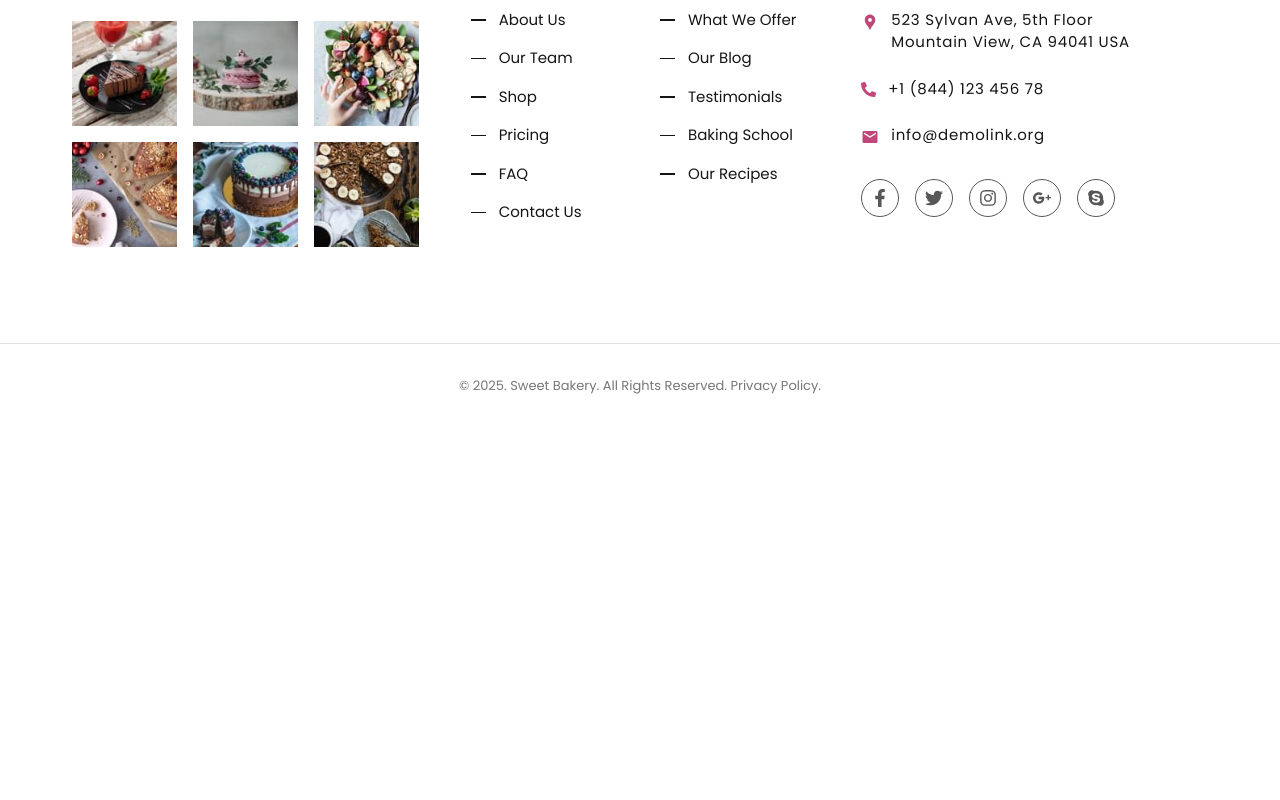
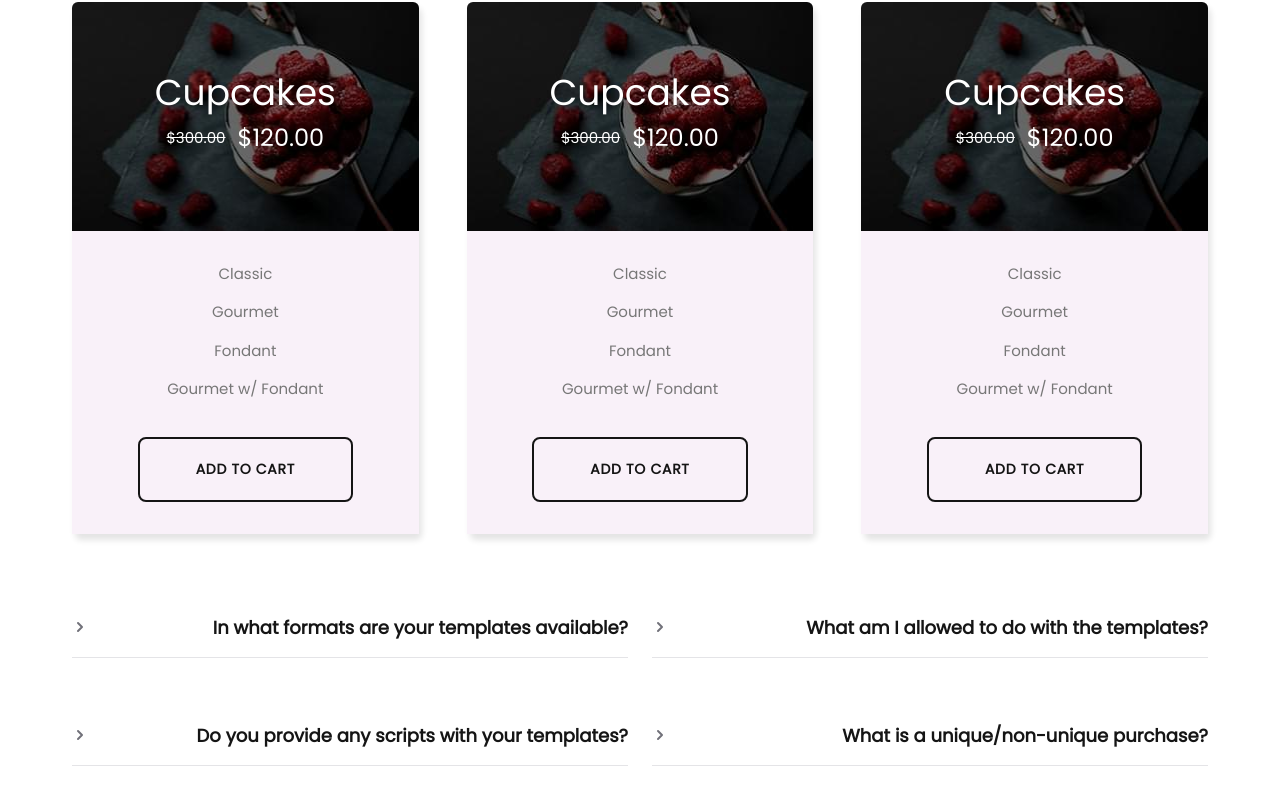
Before and after one commit to mohammad-AKH-dev/Cake-shop, a Next.js app: page /offers in a window 1280 px wide. Shown: the part 1540-2340 px from the top of the page. Before the commit the page ends 1967 px from the top, so only its background shows below. Built offline with nearby package versions, Linux system fonts and the light colour scheme.

Commit message:
offer pages boxes and accordions complited + responsive

```diff
--- a/package.json
+++ b/package.json
@@ -11,6 +11,7 @@
   "dependencies": {
     "@coreui/coreui": "^5.2.0",
     "@coreui/react": "^5.5.0",
+    "@radix-ui/react-accordion": "^1.2.3",
     "@radix-ui/react-select": "^2.1.6",
     "@radix-ui/react-slot": "^1.1.2",
     "class-variance-authority": "^0.7.1",
--- a/src/components/modules/Navbar.tsx
+++ b/src/components/modules/Navbar.tsx
@@ -37,6 +37,7 @@ function Navbar() {
     },
     { id: 6, title: "CONTACT US", href: "/contact" },
   ]);
+  console.log(router)
 
 
   return (
@@ -46,8 +47,8 @@ function Navbar() {
           !menu.paths ? (
             <li
               className={`navbar-item relative before:transition-all font-bold
-         hover:before:w-full before:-top-[28px] ${
-           router.pathname === menu.href && "before:w-full"
+         hover:before:w-full before:-top-[28px] ${router.asPath === menu.href && 'before:w-full'} ${
+           router.pathname === menu.href  && "before:w-full"
          }
          before:absolute before:w-0 before:h-[8px] before:bg-primary`}
             >
--- a/src/components/modules/PageHeader.tsx
+++ b/src/components/modules/PageHeader.tsx
@@ -16,7 +16,7 @@ function PageHeader(props: PageHeaderPropsType) {
     bg-center items-center justify-center h-[381px]"
       >
         <h3
-          className="page-header__title text-[55px] tracking-widest uppercase text-white
+          className="page-header__title text-[30px] text-center sm:text-[55px] tracking-widest uppercase text-white
       font-bold"
         >
           {title}
--- /dev/null
+++ b/src/components/modules/offers/OfferBox.tsx
@@ -0,0 +1,44 @@
+import Image from "next/image";
+import React from "react";
+
+
+function OfferBox() {
+  return (
+    <>
+      <div className="offfer-box w-[75%] sm:w-full mx-auto relative shadow-service-box rounded-md">
+        <Image
+          src={"/images/offers/offers-1.jpg"}
+          className="w-full absolute top-0 right-0 left-0 -z-50 rounded-t-md"
+          width={346}
+          height={229}
+          alt="offer-img"
+        />
+        <div className="offer-box__title flex items-center justify-center flex-col pt-16 text-white">
+          <h3 className="text-[36px] capitalize">Cupcakes</h3>
+          <div className="prices flex items-center gap-x-3">
+            <span className="price text-[15px] line-through">$300.00</span>
+            <span className="discount text-[24px]">$120.00</span>
+          </div>
+        </div>
+        <div className="offer-box__content mt-[.7rem] lg:mt-[2.4rem] xl:mt-[4.7rem] bg-[#f9f1f9] p-8">
+          <div className="categories flex flex-col text-[15px] text-text items-center gap-y-4">
+            <span>Classic</span>
+            <span>Gourmet</span>
+            <span>Fondant</span>
+            <span>Gourmet w/ Fondant</span>
+          </div>
+          <div
+            className="add-to-cart__btn uppercase text-[14px] font-bold lg:w-fit mx-auto p-3 lg:p-5 hover:border-primary
+            cursor-pointer px-10 lg:px-14 transition-all
+             relative mt-9 flex items-center justify-center
+             hover:bg-primary hover:text-white border-2 border-[#151515] rounded-lg tracking-wider"
+          >
+            <span className="z-[999] block w-full text-center">add to cart</span>
+          </div>
+        </div>
+      </div>
+    </>
+  );
+}
+
+export default OfferBox;
--- /dev/null
+++ b/src/components/templates/offers/Accordeons.tsx
@@ -0,0 +1,94 @@
+import React from "react";
+import {
+  Accordion,
+  AccordionContent,
+  AccordionItem,
+  AccordionTrigger,
+} from "@/components/ui/accordion";
+
+function Accordeons() {
+  return (
+    <div className="accordions container my-16 mb-36 ">
+      <Accordion
+        type="single"
+        collapsible
+        className="w-full grid grid-cols-1 md:grid-cols-2 gap-x-6 gap-y-12"
+      >
+        <AccordionItem value="item-1" className="">
+          <AccordionTrigger className="flex lg:flex-row-reverse text-[18px] hover:no-underline font-bold">
+            In what formats are your templates available?
+          </AccordionTrigger>
+          <AccordionContent className="text-text text-[15px] leading-7">
+            Website templates are available in Photoshop and HTML formats. Fonts
+            are included with Photoshop file. In most templates HTML is
+            compatible with Adobe® Dreamweaver® and Microsoft Frontpage®.
+          </AccordionContent>
+        </AccordionItem>
+        <AccordionItem value="item-2" className="">
+          <AccordionTrigger className="flex lg:flex-row-reverse text-[18px] hover:no-underline font-bold">
+            What am I allowed to do with the templates?
+          </AccordionTrigger>
+          <AccordionContent className="text-text text-[15px] leading-7">
+            You may build a website using the template in any way you like. You
+            may not resell or redistribute templates (like we do); claim
+            intellectual or exclusive ownership to any of our products, modified
+            or unmodified. All products are property of content providing
+            companies and individuals. You are also not allowed to make more
+            than one project using the same template (you have to purchase the
+            same template once more in order to make another project with the
+            same design).
+          </AccordionContent>
+        </AccordionItem>
+        <AccordionItem value="item-3" className="">
+          <AccordionTrigger className="flex lg:flex-row-reverse text-[18px] hover:no-underline font-bold">
+            Do you provide any scripts with your templates?
+          </AccordionTrigger>
+          <AccordionContent className="text-text text-[15px] leading-7">
+            Our templates do not include any additional scripts. Newsletter
+            subscriptions, search fields, forums, image galleries (in HTML
+            versions of Flash products) are inactive. Basic scripts can be
+            easily added at www.zemez.io If you are not sure that the element
+            you’re interested in is active please contact our Support Chat for
+            clarification.
+          </AccordionContent>
+        </AccordionItem>
+        <AccordionItem value="item-4" className="">
+          <AccordionTrigger className="flex lg:flex-row-reverse text-[18px] hover:no-underline font-bold">
+            What is a unique/non-unique purchase?
+          </AccordionTrigger>
+          <AccordionContent className="text-text text-[15px] leading-7">
+            Non-exclusive purchase means that other people can buy the template
+            you have chosen some time later. Exclusive or unique purchase
+            guarantees that you are the last person to buy this template. After
+            an exclusive purchase occurs the template is being permanently
+            removed from the sales directory and will never be available to
+            other customers again. Only you and people who bought the template
+            before you will own it.
+          </AccordionContent>
+        </AccordionItem>
+        <AccordionItem value="item-5" className="">
+          <AccordionTrigger className="flex lg:flex-row-reverse text-[18px] hover:no-underline font-bold">
+            What do I receive when I order a template?
+          </AccordionTrigger>
+          <AccordionContent className="text-text text-[15px] leading-7 w-full">
+            After you complete the payment via our secure form you will receive
+            the instructions for downloading the product. The source files in
+            the download package can vary based on the type of the product you
+            have purchased.
+          </AccordionContent>
+        </AccordionItem>
+        <AccordionItem value="item-6" className="">
+          <AccordionTrigger className="flex lg:flex-row-reverse text-[18px] hover:no-underline font-bold">
+            How can I pay for my order?
+          </AccordionTrigger>
+          <AccordionContent className="text-text text-[15px] leading-7 w-full">
+            We accept Visa, MasterCard, and American Express credit and debit
+            cards for your convenience.
+          </AccordionContent>
+        </AccordionItem>
+      </Accordion>
+    </div>
+  );
+}
+
+export default Accordeons;
--- a/src/components/templates/offers/Offers.tsx
+++ b/src/components/templates/offers/Offers.tsx
@@ -5,13 +5,16 @@ import { IoFlower } from "react-icons/io5";
 import { FaTruck } from "react-icons/fa";
 import { MdOutlinePayment } from "react-icons/md";
 import Ticket from "./Ticket";
+import OfferBox from "@/components/modules/offers/OfferBox";
+import Accordeons from "./Accordeons";
+
 
 function Offers() {
   const [services, setServices] = useState();
 
   return (
-    <div className="offers-wrapper">
-      <div className="services-wrapper container">
+    <div className="offers-wrapper ">
+      <div className="services-wrapper pl-12  container">
         <div
           className="offers-services__wrapper grid place-items-center gap-x-6
       grid-cols-1 text-center sm:text-left sm:grid-cols-2 gap-y-12 sm:gap-y-6 lg:gap-y-0 lg:grid-cols-3 xl:grid-cols-4"
@@ -47,6 +50,13 @@ function Offers() {
         </div>
       </div>
       <Ticket />
+      <div className="offers-boxes__wrapper container mt-28 gap-x-12 grid grid-cols-1
+       sm:grid-cols-2 gap-y-12 lg:gap-y-0 lg:grid-cols-3">
+        <OfferBox/>
+        <OfferBox/>
+        <OfferBox/>
+      </div>
+      <Accordeons/>
     </div>
   );
 }
--- /dev/null
+++ b/src/components/ui/accordion.tsx
@@ -0,0 +1,55 @@
+import * as React from "react"
+import * as AccordionPrimitive from "@radix-ui/react-accordion"
+import { ChevronDown } from "lucide-react"
+
+import { cn } from "@/lib/utils"
+
+const Accordion = AccordionPrimitive.Root
+
+const AccordionItem = React.forwardRef<
+  React.ElementRef<typeof AccordionPrimitive.Item>,
+  React.ComponentPropsWithoutRef<typeof AccordionPrimitive.Item>
+>(({ className, ...props }, ref) => (
+  <AccordionPrimitive.Item
+    ref={ref}
+    className={cn("border-b", className)}
+    {...props}
+  />
+))
+AccordionItem.displayName = "AccordionItem"
+
+const AccordionTrigger = React.forwardRef<
+  React.ElementRef<typeof AccordionPrimitive.Trigger>,
+  React.ComponentPropsWithoutRef<typeof AccordionPrimitive.Trigger>
+>(({ className, children, ...props }, ref) => (
+  <AccordionPrimitive.Header className="flex">
+    <AccordionPrimitive.Trigger
+      ref={ref}
+      className={cn(
+        "flex flex-1 items-center justify-between py-4 text-sm font-medium transition-all hover:underline text-left [&[data-state=open]>svg]:rotate-180",
+        className
+      )}
+      {...props}
+    >
+      {children}
+      <ChevronDown className="h-4 w-4 shrink-0 text-muted-foreground transition-transform duration-200" />
+    </AccordionPrimitive.Trigger>
+  </AccordionPrimitive.Header>
+))
+AccordionTrigger.displayName = AccordionPrimitive.Trigger.displayName
+
+const AccordionContent = React.forwardRef<
+  React.ElementRef<typeof AccordionPrimitive.Content>,
+  React.ComponentPropsWithoutRef<typeof AccordionPrimitive.Content>
+>(({ className, children, ...props }, ref) => (
+  <AccordionPrimitive.Content
+    ref={ref}
+    className="overflow-hidden text-sm data-[state=closed]:animate-accordion-up data-[state=open]:animate-accordion-down"
+    {...props}
+  >
+    <div className={cn("pb-4 pt-0", className)}>{children}</div>
+  </AccordionPrimitive.Content>
+))
+AccordionContent.displayName = AccordionPrimitive.Content.displayName
+
+export { Accordion, AccordionItem, AccordionTrigger, AccordionContent }
--- a/src/styles/globals.css
+++ b/src/styles/globals.css
@@ -127,3 +127,12 @@ button > svg {
   width: 30px !important;
   height: 30px !important;
 }
+
+button > .lucide-chevron-down {
+  transform: rotate(-90deg);
+  stroke-width: 3px !important;
+}
+
+button > .lucide-chevron-down:hover {
+   transform: rotate(0deg) !important;
+}
--- a/tailwind.config.js
+++ b/tailwind.config.js
@@ -27,11 +27,11 @@ module.exports = {
   	},
   	extend: {
   		colors: {
-  			'primary': '#c14679',
-  			'title': '#151515',
-  			'text': '#777777',
+  			primary: '#c14679',
+  			title: '#151515',
+  			text: '#777777',
   			tab: '#9b9b9b',
-  			'icon': '#575757',
+  			icon: '#575757',
   			background: 'hsl(var(--background))',
   			foreground: 'hsl(var(--foreground))',
   			card: {
@@ -79,10 +79,11 @@ module.exports = {
   			box: '3px 9px 18px 0 rgba(0, 0, 0, 0.18)',
   			'offer-box': '0 5px 16px 0 rgba(0, 0, 0, 0.15)',
   			'product-box': '0 1px 18px 0 rgba(0, 0, 0, 0.09)',
-			'row-box': '0 0 9px 0 rgba(0, 0, 0, 0.08)'
+  			'row-box': '0 0 9px 0 rgba(0, 0, 0, 0.08)',
+  			'service-box': '3px 6px 6px 0 rgba(0, 0, 0, 0.11)'
   		},
   		backgroundColor: {
-  			'primary': '#c14679',
+  			primary: '#c14679',
   			hover: '#8c2f55',
   			badge: '#232322'
   		},
@@ -95,12 +96,34 @@ module.exports = {
   			news: 'url("/images/cakes/slice.jpg")',
   			clients: 'url("/images/clients-bg.jpg")',
   			'page-header': 'url("/images/breadcrumbs-bg.jpg")',
-			'offers-bg': 'url("/images/offers-bg.jpg")'
+  			'offers-bg': 'url("/images/offers-bg.jpg")'
   		},
   		borderRadius: {
   			lg: 'var(--radius)',
   			md: 'calc(var(--radius) - 2px)',
   			sm: 'calc(var(--radius) - 4px)'
+  		},
+  		keyframes: {
+  			'accordion-down': {
+  				from: {
+  					height: '0'
+  				},
+  				to: {
+  					height: 'var(--radix-accordion-content-height)'
+  				}
+  			},
+  			'accordion-up': {
+  				from: {
+  					height: 'var(--radix-accordion-content-height)'
+  				},
+  				to: {
+  					height: '0'
+  				}
+  			}
+  		},
+  		animation: {
+  			'accordion-down': 'accordion-down 0.2s ease-out',
+  			'accordion-up': 'accordion-up 0.2s ease-out'
   		}
   	}
   },
```
Also changed, not shown: public/images/offers/offers-1.jpg (added), 1 other file (tests, documents, lock files or other folders).
